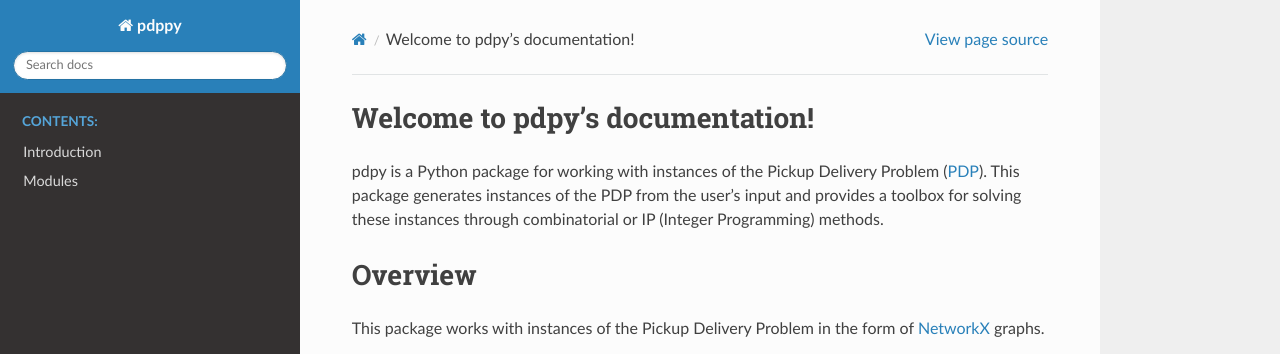
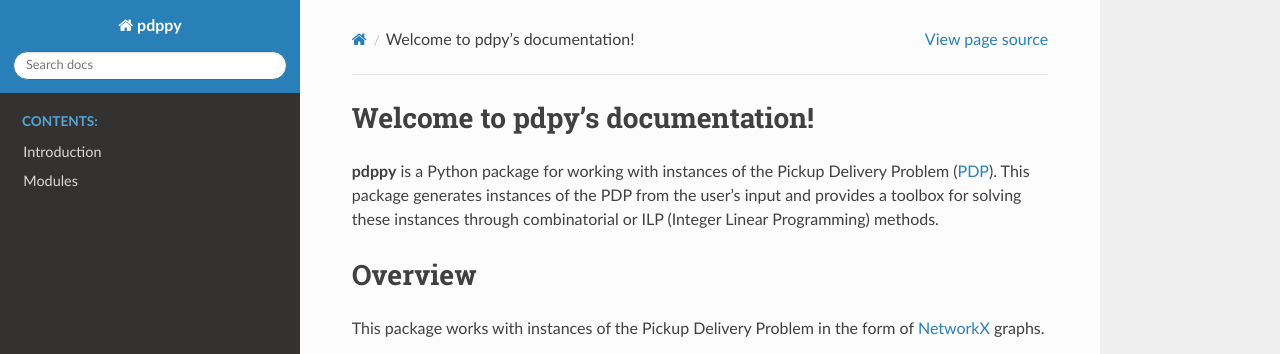
Before and after one commit to adrianhdz8/pdppy, a Sphinx documentation site: the page built from docs/source/index.rst, in a window 1280 px wide and 900 px high. Shown: the top 354 px of the window. Built offline with Sphinx 7.4.7 and the Read the Docs theme 2.0.0, drawn with Linux system fonts in a browser that asks for light colours.

Commit message:
Update index.rst

```diff
--- a/docs/source/index.rst
+++ b/docs/source/index.rst
@@ -1,9 +1,9 @@
 Welcome to pdpy's documentation!
 ================================
 
-pdpy is a Python package for working with instances of the Pickup Delivery Problem (:ref:`PDP<PDP>`).
+**pdppy** is a Python package for working with instances of the Pickup Delivery Problem (:ref:`PDP<PDP>`).
 This package generates instances of the PDP from the user's input and provides a toolbox for solving these instances through
-combinatorial or IP (Integer Programming) methods.
+combinatorial or ILP (Integer Linear Programming) methods.
 
 Overview
 ========
```
